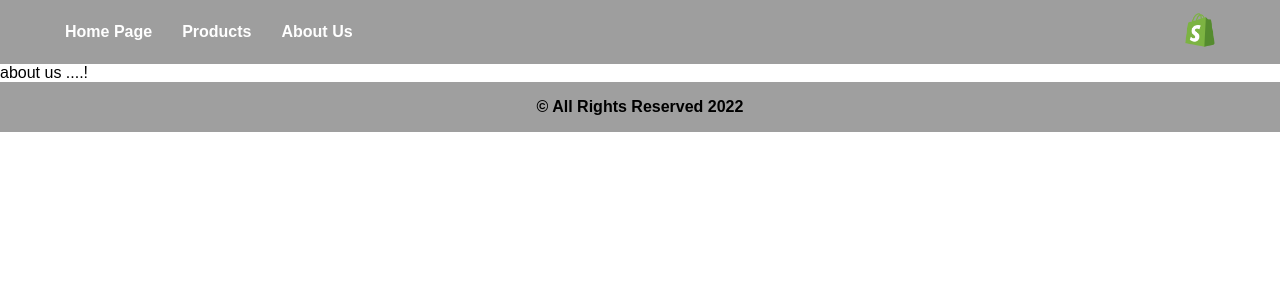
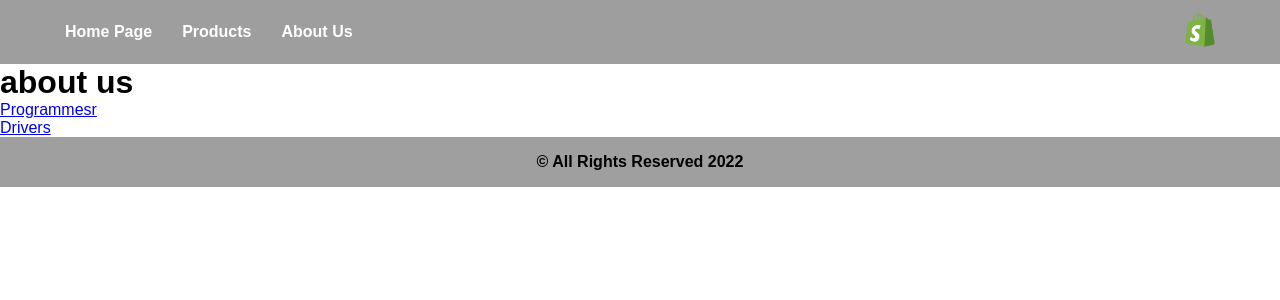
Before and after one commit to totlalr/Ecommerce-Project-With-React, a React (Create React App) app: page /aboutus in a window 1280 px wide. Shown: the top 300 px of the page. Built offline with nearby package versions, Linux system fonts and the light colour scheme.

Commit message:
add nested route and outlet to the project

```diff
--- a/src/App.js
+++ b/src/App.js
@@ -3,8 +3,10 @@ import Navbar from "./components/Navbar";
 import Footer from "./components/Footer";
 import Landing from "./components/Landing";
 import Products from "./components/Products";
-import { Route, Routes } from "react-router-dom";
+import { Route, Routes, Navigate } from "react-router-dom";
 import AboutUs from "./components/AboutUs";
+import DetailesPsge from "./components/DetailsPage";
+import NotFound from "./components/NotFound";
 
 class App extends Component {
   render() {
@@ -13,8 +15,14 @@ class App extends Component {
         <Navbar />
         <Routes>
           <Route path="/products" element={<Products />} />
-          <Route path="/aboutus" element={<AboutUs />} />
+          <Route path="/products/:id" element={<DetailesPsge />} />
+          <Route path="/aboutus/*" element={<AboutUs />}>
+            <Route path="programmesr" element={<h1> programmers ..!</h1>} />
+            <Route path="drivers" element={<h1> drivers ..!</h1>} />
+          </Route>
           <Route path="/" element={<Landing />} />
+          <Route path="/notfound" element={<NotFound />} />
+          <Route path="/*" element={<Navigate to="/notfound" />} />
         </Routes>
         <Footer />
       </div>
--- a/src/components/AboutUs.js
+++ b/src/components/AboutUs.js
@@ -1,9 +1,21 @@
-import React, { Component } from "react";
+import React from "react";
+import { Link, Outlet } from "react-router-dom";
 
-class AboutUs extends Component {
-  render() {
-    return <div>about us ....!</div>;
-  }
-}
+const AboutUs = () => {
+  return (
+    <div>
+      <h1>about us </h1>
+      <ul>
+        <li>
+          <Link to="Programmesr">Programmesr</Link>
+        </li>
+        <li>
+          <Link to="Drivers">Drivers</Link>
+        </li>
+      </ul>
+      <Outlet />
+    </div>
+  );
+};
 
 export default AboutUs;
--- a/src/components/Card.js
+++ b/src/components/Card.js
@@ -2,6 +2,7 @@ import React, { Component } from "react";
 import styles from "./Card.module.css";
 import down from "../images/down.svg";
 import up from "../images/up.svg";
+import { Link } from "react-router-dom";
 
 class Card extends Component {
   constructor() {
@@ -26,12 +27,14 @@ class Card extends Component {
   };
 
   render() {
-    const { image, name, cost } = this.props;
+    const { image, name, cost, id } = this.props;
     const { counter } = this.state;
     return (
       <div className={styles.container}>
         <img alt="smart phone" src={image} />
-        <h3>{name}</h3>
+        <h3>
+          <Link to={`/products/${id}`}>{name}</Link>
+        </h3>
         <p>
           {" "}
           {cost}{" "}
--- a/src/components/Cards.js
+++ b/src/components/Cards.js
@@ -29,6 +29,7 @@ class Cards extends Component {
             name={phone.name}
             cost={phone.cost}
             key={phone.id}
+            id={phone.id}
           />
         ))}
       </div>
--- /dev/null
+++ b/src/components/DetailsPage.js
@@ -0,0 +1,14 @@
+import React from "react";
+import { useParams } from "react-router-dom";
+
+const DetailesPsge = () => {
+  const params = useParams();
+
+  return (
+    <div>
+      <h1>DetailesPsge - ${params.id}</h1>
+    </div>
+  );
+};
+
+export default DetailesPsge;
--- /dev/null
+++ b/src/components/NotFound.js
@@ -0,0 +1,11 @@
+import React from "react";
+
+const NotFound = () => {
+  return (
+    <div>
+      <h2>not found</h2>
+    </div>
+  );
+};
+
+export default NotFound;
```
